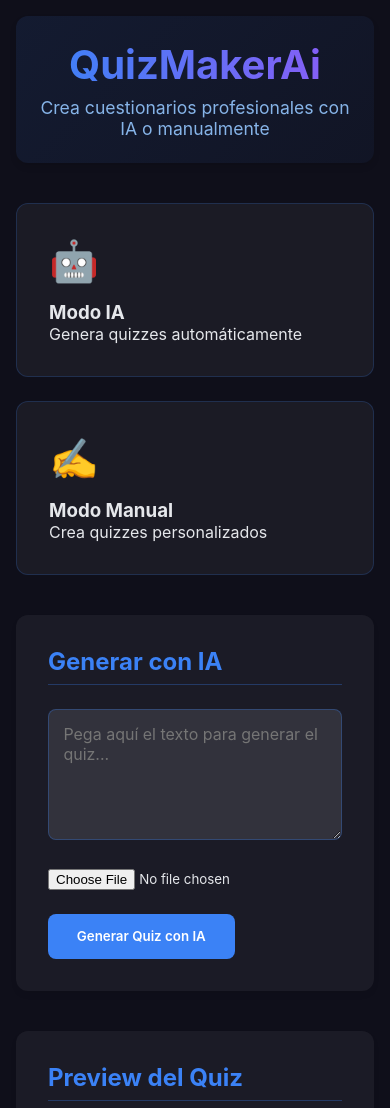
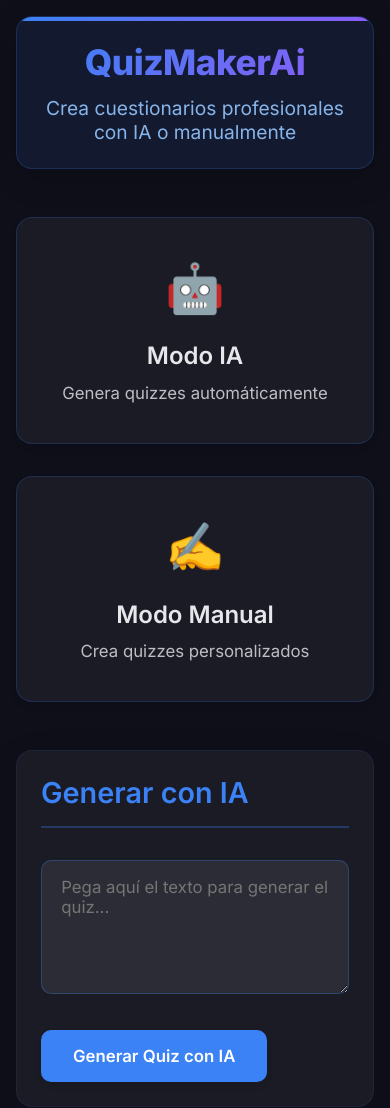
Before and after one commit to Erick317YT-code/QuizMakerAI, a plain HTML site: page index.html in a window 390 px wide. Shown: the top 1108 px of the page. Drawn offline with Linux system fonts and the light colour scheme.

Commit message:
Update index.html

```diff
--- a/index.html
+++ b/index.html
@@ -3,16 +3,22 @@
 <head>
     <meta charset="UTF-8">
     <meta name="viewport" content="width=device-width, initial-scale=1.0">
-    <title>QuizMakerAi | Crea Cuestionarios con IA o Manualmente</title>
+    <title>QuizMakerAi | Creador de Cuestionarios</title>
+    <link rel="preconnect" href="https://fonts.googleapis.com">
+    <link rel="preconnect" href="https://fonts.gstatic.com" crossorigin>
+    <link href="https://fonts.googleapis.com/css2?family=Inter:wght@400;500;600;700;800&display=swap" rel="stylesheet">
     <style>
         :root {
             --negro: #0f0f1a;
             --azul: #3b82f6;
             --azul-hover: #2563eb;
             --azul-claro: #93c5fd;
+            --azul-oscuro: #1e40af;
             --gris: #e5e7eb;
+            --gris-claro: #f3f4f6;
             --error: #ef4444;
             --success: #22c55e;
+            --gradiente: linear-gradient(135deg, var(--azul), #8b5cf6);
         }
 
         * {
@@ -33,53 +39,72 @@
         }
 
         .container {
-            max-width: 800px;
+            max-width: 900px;
             width: 100%;
         }
 
         /* Header */
         .header {
             text-align: center;
-            margin-bottom: 2.5rem;
-            padding: 1.5rem;
-            background: linear-gradient(135deg, rgba(59, 130, 246, 0.1), rgba(59, 130, 246, 0.05));
-            border-radius: 12px;
-            box-shadow: 0 4px 6px rgba(0, 0, 0, 0.1);
+            margin-bottom: 3rem;
+            padding: 2rem;
+            background: rgba(59, 130, 246, 0.1);
+            border-radius: 16px;
+            box-shadow: 0 8px 32px rgba(0, 0, 0, 0.2);
+            border: 1px solid rgba(59, 130, 246, 0.2);
+            position: relative;
+            overflow: hidden;
+        }
+
+        .header::before {
+            content: '';
+            position: absolute;
+            top: 0;
+            left: 0;
+            right: 0;
+            height: 4px;
+            background: var(--gradiente);
         }
 
         .logo {
-            font-size: 2.5rem;
-            font-weight: 700;
-            background: linear-gradient(90deg, var(--azul), #8b5cf6);
+            font-size: 3rem;
+            font-weight: 800;
+            background: var(--gradiente);
             -webkit-background-clip: text;
             background-clip: text;
             color: transparent;
-            margin-bottom: 0.5rem;
+            margin-bottom: 0.8rem;
+            letter-spacing: -0.5px;
+            position: relative;
         }
 
         .subtitle {
-            font-size: 1.1rem;
+            font-size: 1.2rem;
             opacity: 0.9;
             color: var(--azul-claro);
+            max-width: 600px;
+            margin: 0 auto;
         }
 
         /* Modos de Uso */
         .modo-selector {
             display: grid;
             grid-template-columns: 1fr 1fr;
-            gap: 1.5rem;
-            margin-bottom: 2.5rem;
+            gap: 2rem;
+            margin-bottom: 3rem;
         }
 
         .modo-card {
             background: rgba(255, 255, 255, 0.05);
             border: 1px solid rgba(59, 130, 246, 0.2);
-            border-radius: 12px;
-            padding: 2rem;
+            border-radius: 16px;
+            padding: 2.5rem 2rem;
             cursor: pointer;
             transition: all 0.3s ease;
             position: relative;
             overflow: hidden;
+            text-align: center;
+            box-shadow: 0 4px 6px rgba(0, 0, 0, 0.1);
         }
 
         .modo-card::after {
@@ -96,8 +121,8 @@
 
         .modo-card:hover {
             border-color: var(--azul);
-            transform: translateY(-3px);
-            box-shadow: 0 10px 20px rgba(0, 0, 0, 0.1);
+            transform: translateY(-5px);
+            box-shadow: 0 15px 30px rgba(0, 0, 0, 0.15);
         }
 
         .modo-card:hover::after {
@@ -106,52 +131,65 @@
 
         .modo-card.active {
             border-color: var(--azul);
-            background: rgba(59, 130, 246, 0.1);
+            background: rgba(59, 130, 246, 0.15);
+            box-shadow: 0 0 0 2px rgba(59, 130, 246, 0.3);
         }
 
         .modo-icon {
-            font-size: 2.5rem;
-            margin-bottom: 1rem;
+            font-size: 3rem;
+            margin-bottom: 1.5rem;
             color: var(--azul);
             transition: transform 0.3s ease;
         }
 
         .modo-card:hover .modo-icon {
-            transform: scale(1.1);
+            transform: scale(1.2);
+        }
+
+        .modo-card h3 {
+            font-size: 1.5rem;
+            margin-bottom: 0.8rem;
+            font-weight: 600;
+        }
+
+        .modo-card p {
+            opacity: 0.8;
+            font-size: 1.05rem;
         }
 
         /* Formularios */
         .formulario {
             background: rgba(255, 255, 255, 0.05);
-            padding: 2rem;
-            border-radius: 12px;
-            margin-bottom: 2.5rem;
-            transition: opacity 0.3s ease;
-            box-shadow: 0 4px 6px rgba(0, 0, 0, 0.05);
+            padding: 2.5rem;
+            border-radius: 16px;
+            margin-bottom: 3rem;
+            box-shadow: 0 8px 32px rgba(0, 0, 0, 0.1);
+            border: 1px solid rgba(59, 130, 246, 0.1);
         }
 
         .formulario h3 {
-            margin-bottom: 1.5rem;
+            margin-bottom: 2rem;
             color: var(--azul);
-            font-size: 1.5rem;
-            border-bottom: 1px solid rgba(59, 130, 246, 0.3);
-            padding-bottom: 0.5rem;
+            font-size: 1.8rem;
+            border-bottom: 2px solid rgba(59, 130, 246, 0.3);
+            padding-bottom: 1rem;
+            font-weight: 600;
         }
 
         .input-group {
-            margin-bottom: 1.5rem;
+            margin-bottom: 2rem;
             position: relative;
         }
 
         input[type="text"],
         textarea {
             width: 100%;
-            padding: 0.9rem;
-            background: rgba(255, 255, 255, 0.1);
+            padding: 1rem 1.2rem;
+            background: rgba(255, 255, 255, 0.08);
             border: 1px solid rgba(59, 130, 246, 0.3);
             color: var(--gris);
-            border-radius: 8px;
-            font-size: 1rem;
+            border-radius: 10px;
+            font-size: 1.05rem;
             transition: all 0.2s ease;
         }
 
@@ -170,32 +208,38 @@
 
         .error-message {
             color: var(--error);
-            font-size: 0.9rem;
-            margin-top: 0.5rem;
+            font-size: 0.95rem;
+            margin-top: 0.6rem;
             display: none;
             position: absolute;
-            bottom: -1.2rem;
+            bottom: -1.5rem;
             left: 0;
         }
 
         button {
             background: var(--azul);
             color: white;
-            padding: 0.9rem 1.8rem;
+            padding: 1rem 2rem;
             border: none;
-            border-radius: 8px;
+            border-radius: 10px;
             cursor: pointer;
             transition: all 0.2s ease;
             font-weight: 600;
+            font-size: 1.05rem;
             display: inline-flex;
             align-items: center;
             justify-content: center;
+            box-shadow: 0 4px 6px rgba(0, 0, 0, 0.1);
         }
 
         button:hover {
             background: var(--azul-hover);
             transform: translateY(-2px);
-            box-shadow: 0 4px 8px rgba(0, 0, 0, 0.1);
+            box-shadow: 0 6px 10px rgba(0, 0, 0, 0.15);
+        }
+
+        button:active {
+            transform: translateY(0);
         }
 
         button:disabled {
@@ -213,7 +257,7 @@
             border-radius: 50%;
             border-top-color: white;
             animation: spin 1s linear infinite;
-            margin-right: 8px;
+            margin-right: 10px;
         }
 
         button.loading .spinner {
@@ -221,32 +265,35 @@
         }
 
         button.loading span {
-            margin-left: 8px;
+            margin-left: 10px;
         }
 
         /* Preview */
         .preview {
             background: rgba(255, 255, 255, 0.05);
-            padding: 2rem;
-            border-radius: 12px;
-            box-shadow: 0 4px 6px rgba(0, 0, 0, 0.05);
+            padding: 2.5rem;
+            border-radius: 16px;
+            box-shadow: 0 8px 32px rgba(0, 0, 0, 0.1);
+            border: 1px solid rgba(59, 130, 246, 0.1);
         }
 
         .preview h3 {
-            margin-bottom: 1.5rem;
+            margin-bottom: 2rem;
             color: var(--azul);
-            font-size: 1.5rem;
-            border-bottom: 1px solid rgba(59, 130, 246, 0.3);
-            padding-bottom: 0.5rem;
+            font-size: 1.8rem;
+            border-bottom: 2px solid rgba(59, 130, 246, 0.3);
+            padding-bottom: 1rem;
+            font-weight: 600;
         }
 
         .quiz-item {
             margin: 1.5rem 0;
             padding: 1.5rem;
             background: rgba(59, 130, 246, 0.1);
-            border-radius: 8px;
+            border-radius: 12px;
+            border-left: 5px solid var(--azul);
+            box-shadow: 0 4px 6px rgba(0, 0, 0, 0.05);
             transition: transform 0.2s ease;
-            border-left: 4px solid var(--azul);
         }
 
         .quiz-item:hover {
@@ -256,6 +303,7 @@
         .quiz-item h4 {
             margin-bottom: 1rem;
             color: var(--gris);
+            font-size: 1.1rem;
         }
 
         .quiz-item ul {
@@ -264,9 +312,18 @@
         }
 
         .quiz-item li {
-            margin: 0.5rem 0;
-            padding: 0.5rem 0;
+            margin: 0.7rem 0;
+            padding: 0.7rem 0;
             border-bottom: 1px solid rgba(255, 255, 255, 0.1);
+            display: flex;
+            align-items: center;
+        }
+
+        .quiz-item li::before {
+            content: "•";
+            color: var(--azul-claro);
+            font-size: 1.2rem;
+            margin-right: 10px;
         }
 
         .loading {
@@ -274,6 +331,7 @@
             color: var(--azul);
             padding: 2rem;
             display: none;
+            font-size: 1.1rem;
         }
 
         .loading::after {
@@ -286,6 +344,7 @@
             border-top-color: var(--azul);
             animation: spin 1s ease-in-out infinite;
             margin-left: 10px;
+            vertical-align: middle;
         }
 
         @keyframes spin {
@@ -302,43 +361,51 @@
 
         .question-counter {
             color: var(--azul);
-            margin-bottom: 1rem;
+            margin-bottom: 1.5rem;
             font-weight: 600;
+            font-size: 1.1rem;
+            padding: 0.5rem 1rem;
+            background: rgba(59, 130, 246, 0.1);
+            display: inline-block;
+            border-radius: 20px;
         }
 
         .question-text {
-            font-size: 1.2rem;
-            margin-bottom: 1.5rem;
-            line-height: 1.5;
+            font-size: 1.3rem;
+            margin-bottom: 2rem;
+            line-height: 1.6;
+            color: white;
         }
 
         .option-button {
             width: 100%;
             text-align: left;
-            padding: 1rem;
-            margin: 0.5rem 0;
-            background: rgba(255, 255, 255, 0.1);
+            padding: 1.2rem;
+            margin: 0.7rem 0;
+            background: rgba(255, 255, 255, 0.08);
             border: 1px solid rgba(59, 130, 246, 0.3);
-            border-radius: 8px;
+            border-radius: 10px;
             cursor: pointer;
             transition: all 0.2s ease;
             display: flex;
             align-items: center;
+            font-size: 1.05rem;
         }
 
         .option-button::before {
             content: '';
             display: inline-block;
-            width: 20px;
-            height: 20px;
+            width: 22px;
+            height: 22px;
             border: 2px solid rgba(59, 130, 246, 0.5);
             border-radius: 50%;
-            margin-right: 10px;
+            margin-right: 15px;
             transition: all 0.2s ease;
         }
 
         .option-button:hover {
             background: rgba(59, 130, 246, 0.2);
+            transform: translateX(5px);
         }
 
         .option-button.correct {
@@ -374,6 +441,18 @@
             .container {
                 max-width: 100%;
             }
+
+            .header {
+                padding: 1.5rem;
+            }
+
+            .logo {
+                font-size: 2.2rem;
+            }
+
+            .formulario, .preview {
+                padding: 1.5rem;
+            }
         }
     </style>
 </head>
@@ -403,10 +482,6 @@
             <div class="input-group">
                 <textarea id="texto-ia" rows="5" placeholder="Pega aquí el texto para generar el quiz..."></textarea>
                 <div class="error-message" id="error-ia-texto">Por favor ingresa un texto para generar el quiz</div>
-            </div>
-            <div class="input-group">
-                <input type="file" id="documento" accept=".pdf,.docx,.txt">
-                <div class="error-message" id="error-ia-file">Archivo no válido</div>
             </div>
             <button id="btn-ia" onclick="generarQuizIA()">
                 <span class="spinner"></span>
@@ -456,11 +531,12 @@
     </div>
 
     <script>
+        // El código JavaScript se mantiene igual que en la versión anterior
         let preguntas = [];
         let quizActual = 0;
         let puntaje = 0;
-        const API_KEY = 'iXqEW0o1n2VNePwIfdarqRRyEJtZ-ESv_-AnsjEC7p4'; // Nueva API key
-        const CHATBOT_NAME = 'QuizMakerAI';
+        const API_KEY = '0Oz56uebbgJcf6ebtzCSHd0E_gEE0sWQ19bFHLjTRgw'; // Nueva API key
+        const CHATBOT_NAME = 'QuizMakerAl'; // Nuevo nombre del chatbot
 
         // Inicializar
         document.addEventListener('DOMContentLoaded', () => {
@@ -699,7 +775,7 @@
                 preguntas = [];
                 renderizarPreview();
                 document.getElementById('tomar-quiz').style.display = 'none';
-                document.getElementById('limpiar-quiz').style.display = 'none';
+                document.getElementById('limpiar-quiz').display = 'none';
                 alert('Quiz limpiado correctamente');
             }
         }
```
